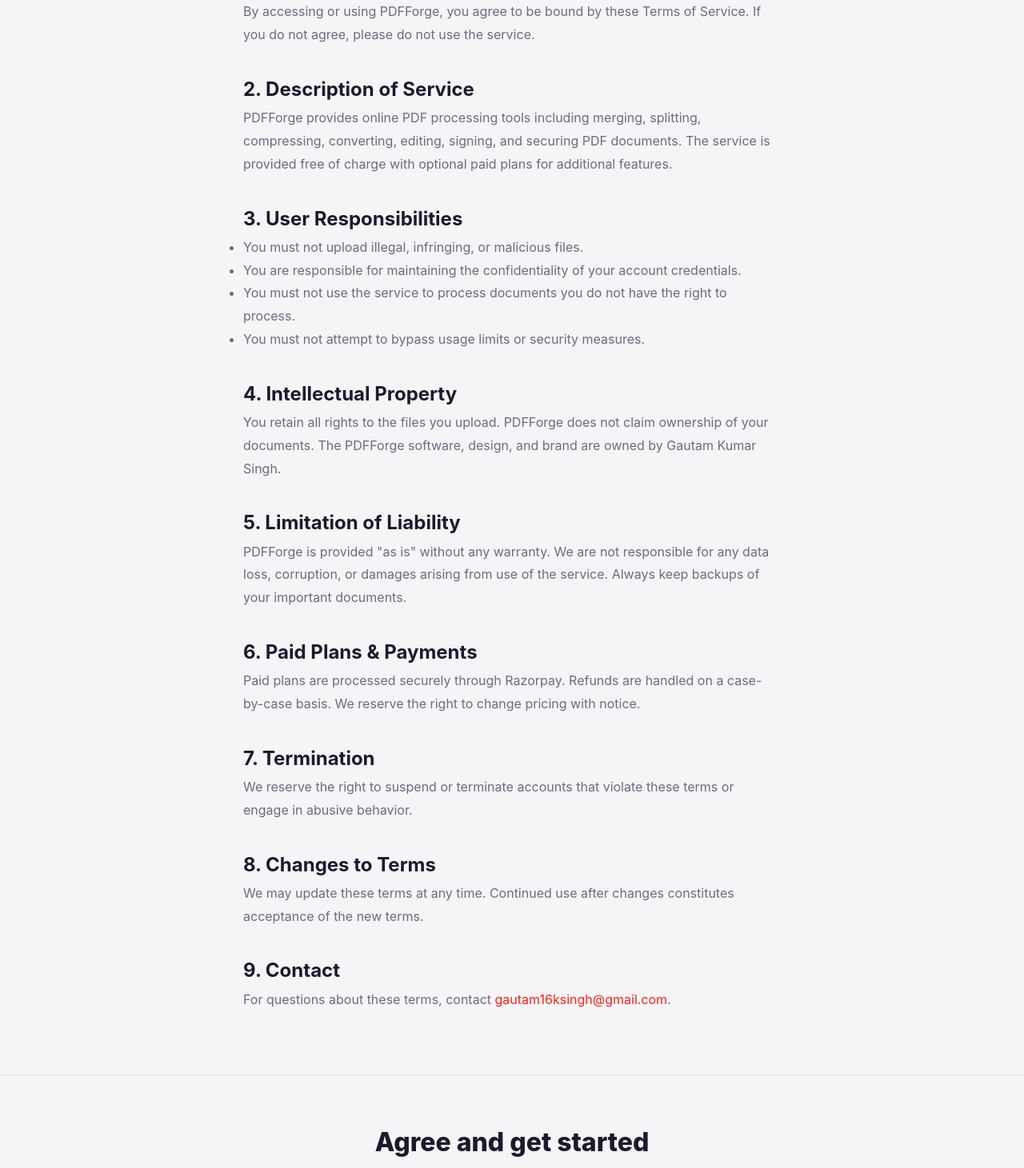
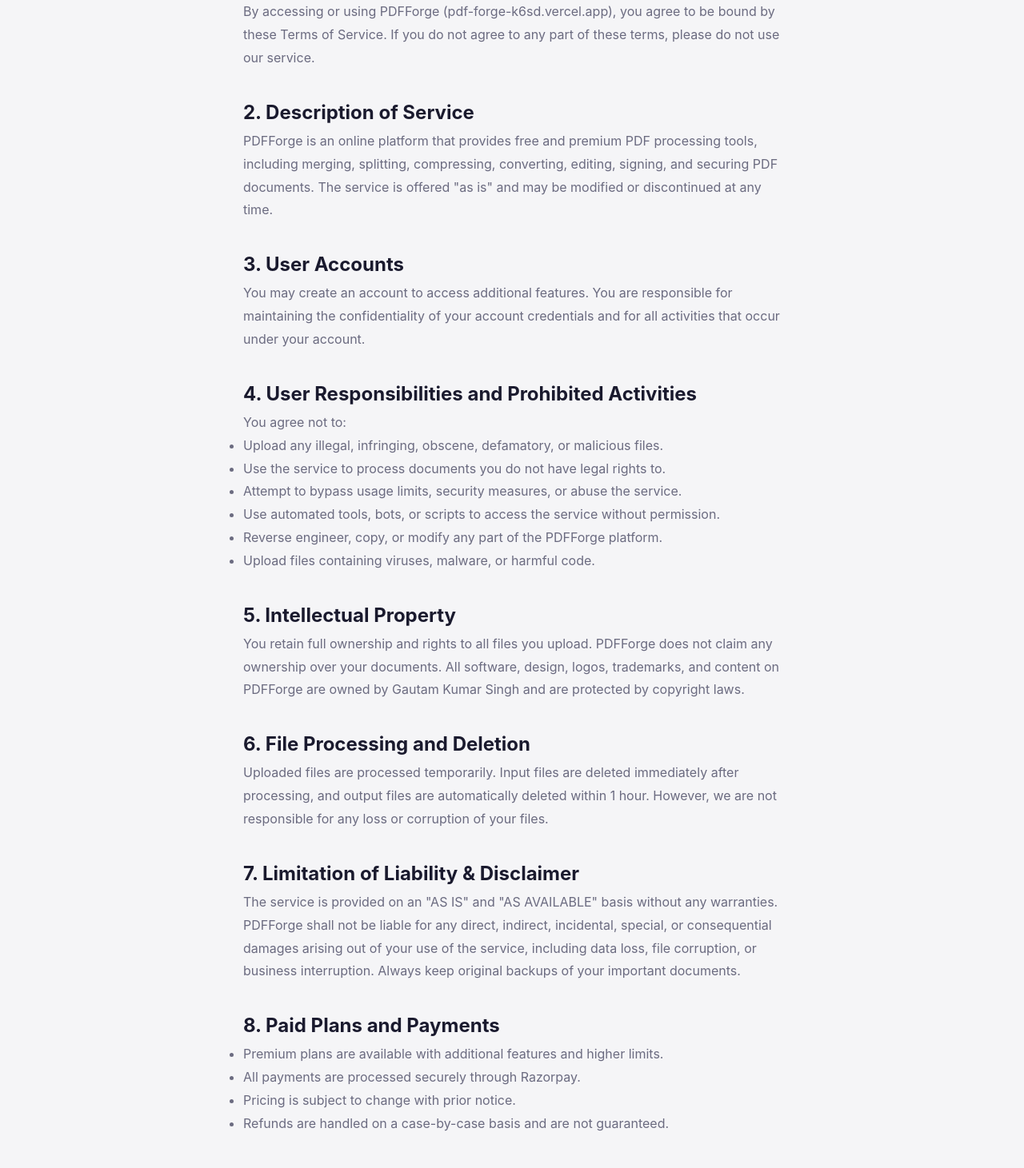
Before and after one commit to gautamsinghkgs/PDFForge, a React (Create React App) app in the folder client/: page /terms in a window 1280 px wide. Shown: the part 440-1901 px from the top of the page at 80% size. Built offline with nearby package versions, Linux system fonts and the light colour scheme; no server answers.

Commit message:
update Terms of Service with comprehensive AdSense-ready draft (12 sections)

```diff
--- a/client/src/pages/Tos.jsx
+++ b/client/src/pages/Tos.jsx
@@ -7,40 +7,59 @@ export default function Tos() {
       <div className={styles.hero}>
         <span className={styles.tag}>Terms of Service</span>
         <h1>Terms of Service</h1>
-        <p>Last updated: June 2026</p>
+        <p>Last updated: June 12, 2026</p>
       </div>
       <div style={{ maxWidth: 720, margin: '0 auto 80px', padding: '0 24px', lineHeight: 1.8, color: 'var(--text-muted)' }}>
         <h2 style={{ color: 'var(--text)', marginTop: 32 }}>1. Acceptance of Terms</h2>
-        <p>By accessing or using PDFForge, you agree to be bound by these Terms of Service. If you do not agree, please do not use the service.</p>
+        <p>By accessing or using PDFForge (pdf-forge-k6sd.vercel.app), you agree to be bound by these Terms of Service. If you do not agree to any part of these terms, please do not use our service.</p>
 
         <h2 style={{ color: 'var(--text)', marginTop: 32 }}>2. Description of Service</h2>
-        <p>PDFForge provides online PDF processing tools including merging, splitting, compressing, converting, editing, signing, and securing PDF documents. The service is provided free of charge with optional paid plans for additional features.</p>
+        <p>PDFForge is an online platform that provides free and premium PDF processing tools, including merging, splitting, compressing, converting, editing, signing, and securing PDF documents. The service is offered "as is" and may be modified or discontinued at any time.</p>
 
-        <h2 style={{ color: 'var(--text)', marginTop: 32 }}>3. User Responsibilities</h2>
+        <h2 style={{ color: 'var(--text)', marginTop: 32 }}>3. User Accounts</h2>
+        <p>You may create an account to access additional features. You are responsible for maintaining the confidentiality of your account credentials and for all activities that occur under your account.</p>
+
+        <h2 style={{ color: 'var(--text)', marginTop: 32 }}>4. User Responsibilities and Prohibited Activities</h2>
+        <p>You agree not to:</p>
         <ul>
-          <li>You must not upload illegal, infringing, or malicious files.</li>
-          <li>You are responsible for maintaining the confidentiality of your account credentials.</li>
-          <li>You must not use the service to process documents you do not have the right to process.</li>
-          <li>You must not attempt to bypass usage limits or security measures.</li>
+          <li>Upload any illegal, infringing, obscene, defamatory, or malicious files.</li>
+          <li>Use the service to process documents you do not have legal rights to.</li>
+          <li>Attempt to bypass usage limits, security measures, or abuse the service.</li>
+          <li>Use automated tools, bots, or scripts to access the service without permission.</li>
+          <li>Reverse engineer, copy, or modify any part of the PDFForge platform.</li>
+          <li>Upload files containing viruses, malware, or harmful code.</li>
         </ul>
 
-        <h2 style={{ color: 'var(--text)', marginTop: 32 }}>4. Intellectual Property</h2>
-        <p>You retain all rights to the files you upload. PDFForge does not claim ownership of your documents. The PDFForge software, design, and brand are owned by Gautam Kumar Singh.</p>
+        <h2 style={{ color: 'var(--text)', marginTop: 32 }}>5. Intellectual Property</h2>
+        <p>You retain full ownership and rights to all files you upload. PDFForge does not claim any ownership over your documents. All software, design, logos, trademarks, and content on PDFForge are owned by Gautam Kumar Singh and are protected by copyright laws.</p>
 
-        <h2 style={{ color: 'var(--text)', marginTop: 32 }}>5. Limitation of Liability</h2>
-        <p>PDFForge is provided "as is" without any warranty. We are not responsible for any data loss, corruption, or damages arising from use of the service. Always keep backups of your important documents.</p>
+        <h2 style={{ color: 'var(--text)', marginTop: 32 }}>6. File Processing and Deletion</h2>
+        <p>Uploaded files are processed temporarily. Input files are deleted immediately after processing, and output files are automatically deleted within 1 hour. However, we are not responsible for any loss or corruption of your files.</p>
 
-        <h2 style={{ color: 'var(--text)', marginTop: 32 }}>6. Paid Plans & Payments</h2>
-        <p>Paid plans are processed securely through Razorpay. Refunds are handled on a case-by-case basis. We reserve the right to change pricing with notice.</p>
+        <h2 style={{ color: 'var(--text)', marginTop: 32 }}>7. Limitation of Liability & Disclaimer</h2>
+        <p>The service is provided on an "AS IS" and "AS AVAILABLE" basis without any warranties. PDFForge shall not be liable for any direct, indirect, incidental, special, or consequential damages arising out of your use of the service, including data loss, file corruption, or business interruption. Always keep original backups of your important documents.</p>
 
-        <h2 style={{ color: 'var(--text)', marginTop: 32 }}>7. Termination</h2>
-        <p>We reserve the right to suspend or terminate accounts that violate these terms or engage in abusive behavior.</p>
+        <h2 style={{ color: 'var(--text)', marginTop: 32 }}>8. Paid Plans and Payments</h2>
+        <ul>
+          <li>Premium plans are available with additional features and higher limits.</li>
+          <li>All payments are processed securely through Razorpay.</li>
+          <li>Pricing is subject to change with prior notice.</li>
+          <li>Refunds are handled on a case-by-case basis and are not guaranteed.</li>
+        </ul>
 
-        <h2 style={{ color: 'var(--text)', marginTop: 32 }}>8. Changes to Terms</h2>
-        <p>We may update these terms at any time. Continued use after changes constitutes acceptance of the new terms.</p>
+        <h2 style={{ color: 'var(--text)', marginTop: 32 }}>9. Termination</h2>
+        <p>We reserve the right to suspend or terminate your access to the service at any time, with or without notice, for violation of these terms or for any other reason.</p>
 
-        <h2 style={{ color: 'var(--text)', marginTop: 32 }}>9. Contact</h2>
-        <p>For questions about these terms, contact <a href="mailto:gautam16ksingh@gmail.com" style={{ color: 'var(--accent)' }}>gautam16ksingh@gmail.com</a>.</p>
+        <h2 style={{ color: 'var(--text)', marginTop: 32 }}>10. Changes to Terms</h2>
+        <p>We may update these Terms of Service at any time. We will notify you of significant changes by posting the updated terms on this page. Your continued use of the service after such changes constitutes your acceptance of the new terms.</p>
+
+        <h2 style={{ color: 'var(--text)', marginTop: 32 }}>11. Governing Law</h2>
+        <p>These terms shall be governed by and construed in accordance with the laws of India. Any disputes shall be subject to the exclusive jurisdiction of the courts located in Patna, India.</p>
+
+        <h2 style={{ color: 'var(--text)', marginTop: 32 }}>12. Contact Us</h2>
+        <p>If you have any questions about these Terms of Service, please contact us at:</p>
+        <p><strong>Email</strong>: <a href="mailto:gautam16ksingh@gmail.com" style={{ color: 'var(--accent)' }}>gautam16ksingh@gmail.com</a></p>
+        <p style={{ marginTop: 24, fontStyle: 'italic' }}>By using PDFForge, you acknowledge that you have read, understood, and agreed to these Terms of Service.</p>
       </div>
       <div className={styles.cta}>
         <h2>Agree and get started</h2>
```
